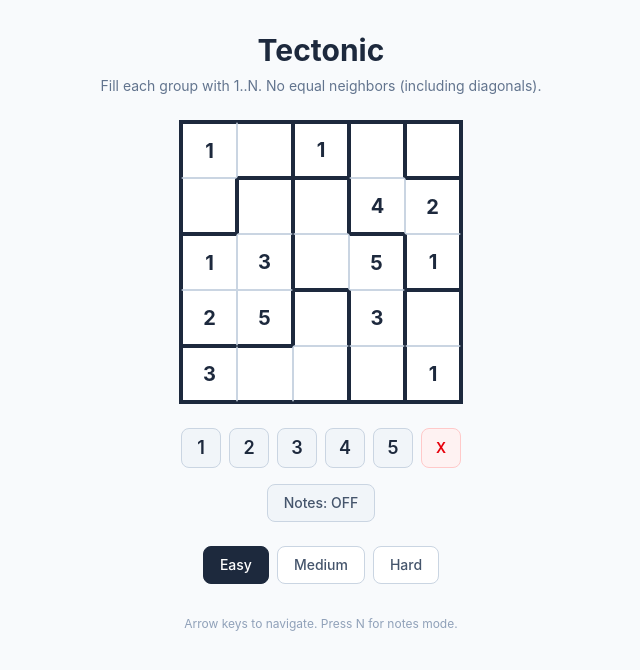
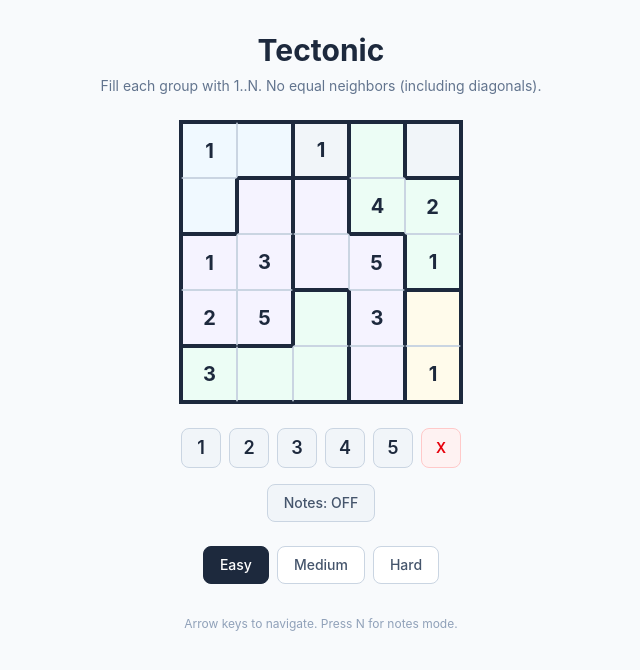
Before and after one commit to jhoglund/tectonic-for-the-win, a React (Vite) app: page / in a window 1280 px wide. Shown: the top 670 px of the page, without its empty margins (319-959 px from the left). Built offline with nearby package versions, Linux system fonts and the light colour scheme.

Commit message:
Add tinted background colors to groups by size
Size 1=slate, 2=amber, 3=sky, 4=emerald, 5=violet.

https://claude.ai/code/session_0152y6YEs5EU591p4JBwZLaQ

```diff
--- a/src/components/Cell.tsx
+++ b/src/components/Cell.tsx
@@ -29,11 +29,21 @@ export function Cell({
     borders.left ? 'border-l-2 border-l-slate-800' : 'border-l border-l-slate-300',
   ].join(' ');
 
+  const groupColors: Record<number, string> = {
+    1: 'bg-slate-100',
+    2: 'bg-amber-50',
+    3: 'bg-sky-50',
+    4: 'bg-emerald-50',
+    5: 'bg-violet-50',
+  };
+
+  const groupBg = groupColors[groupSize] ?? 'bg-white';
+
   const bgClass = isSelected
-    ? 'bg-blue-100'
+    ? 'bg-blue-200'
     : isError
       ? 'bg-red-100'
-      : 'bg-white';
+      : groupBg;
 
   const textClass = isClue
     ? 'text-slate-800 font-bold'
```
